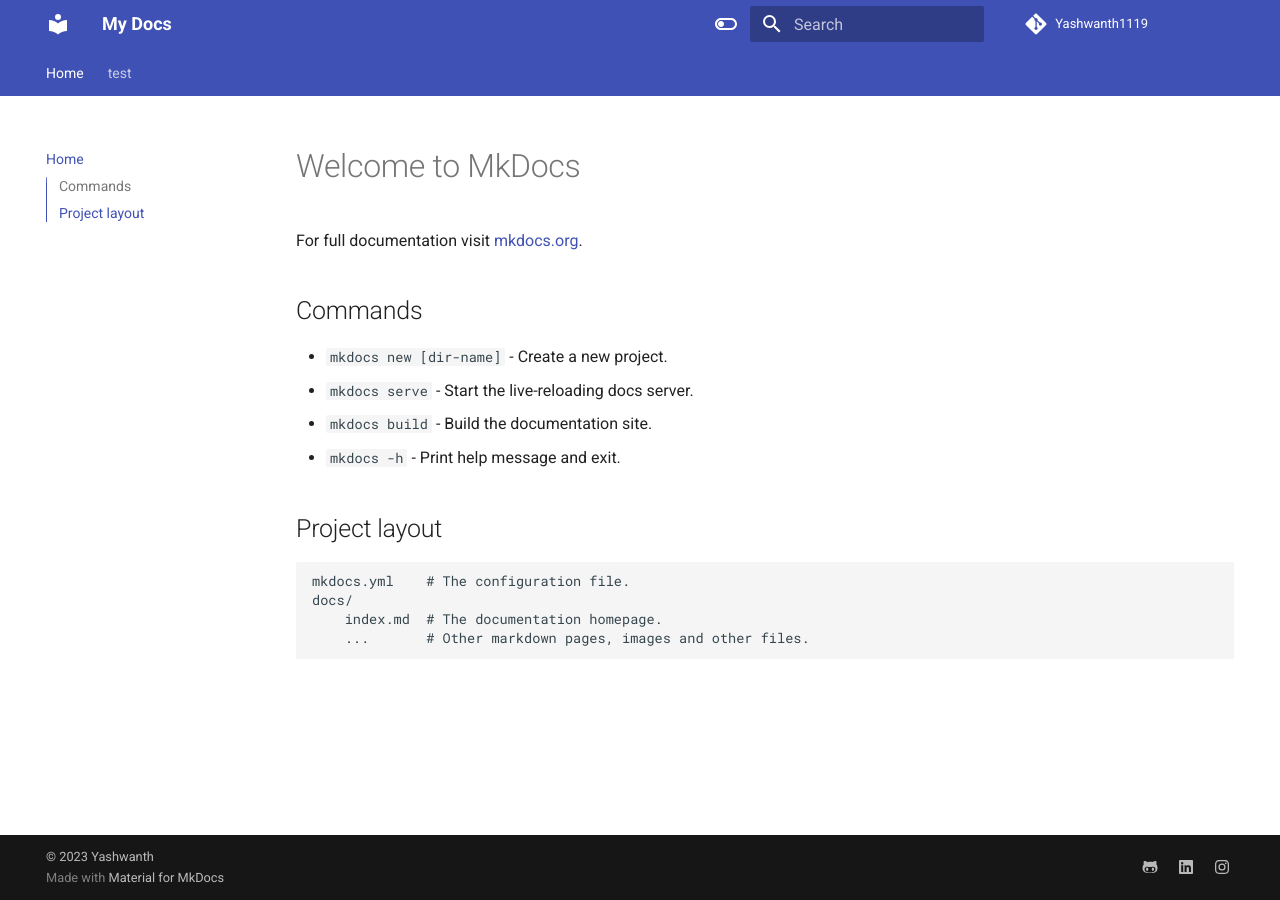
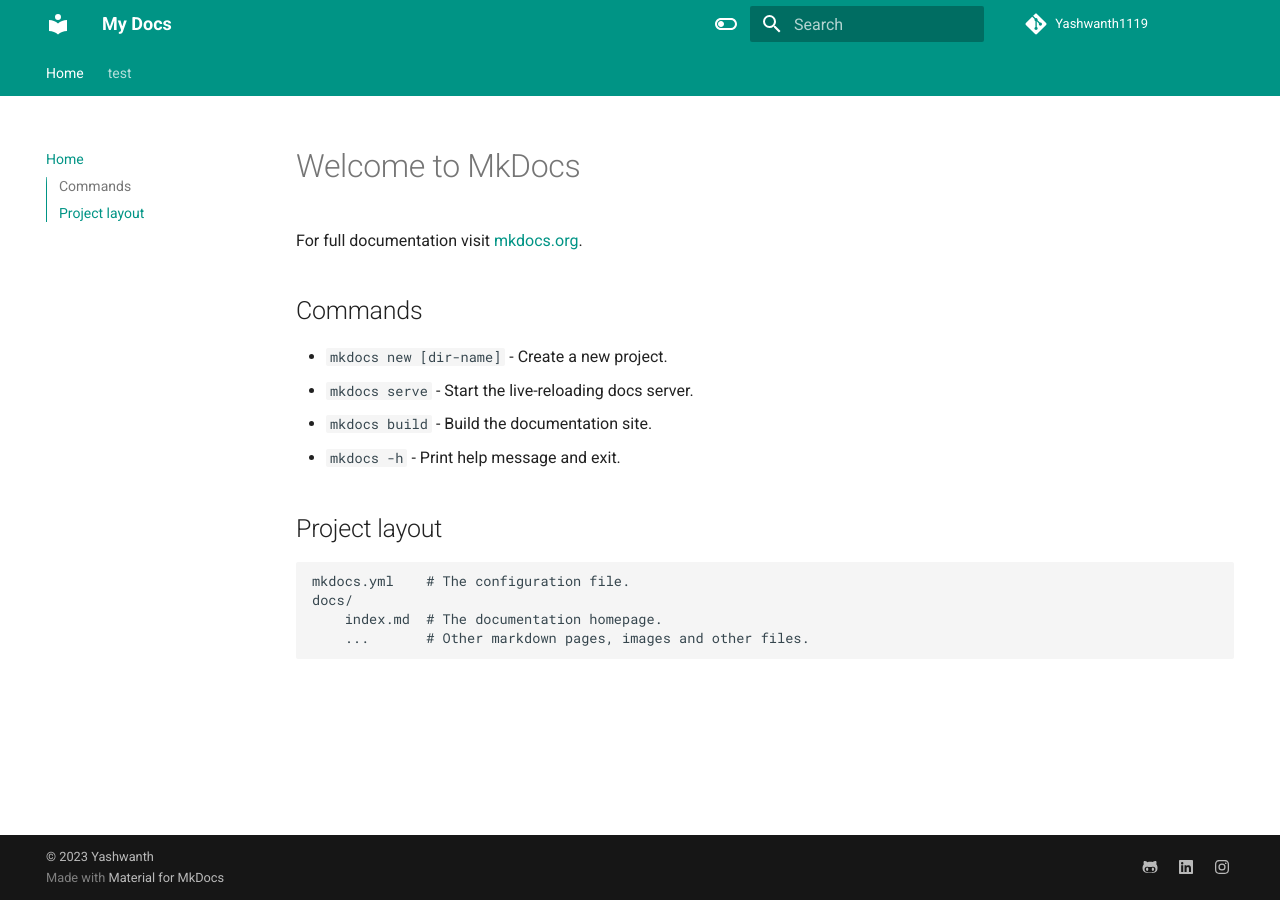
Before and after one commit to Yashwanth1119/material-for-mkdocs, an MkDocs documentation site: the page built from docs/index.md, in a window 1280 px wide. Built offline with MkDocs 1.6.1 and Material for MkDocs 9.7.7, drawn with Linux system fonts in a browser that asks for light colours.

Commit message:
mkdocs.yml update

```diff
--- a/mkdocs.yml
+++ b/mkdocs.yml
@@ -28,13 +28,13 @@ theme:
       toggle:
         icon: material/toggle-switch-off-outline
         name: Switch to dark mode
-      primary: indigo
+      primary: teal
       accent: purple
     - scheme: slate
       toggle:
         icon: material/toggle-switch
         name: Switch to light mode
-      primary: indigo
+      primary: teal
       accent: lime
   # logo: PyTorch_logo_icon.svg
 
```
